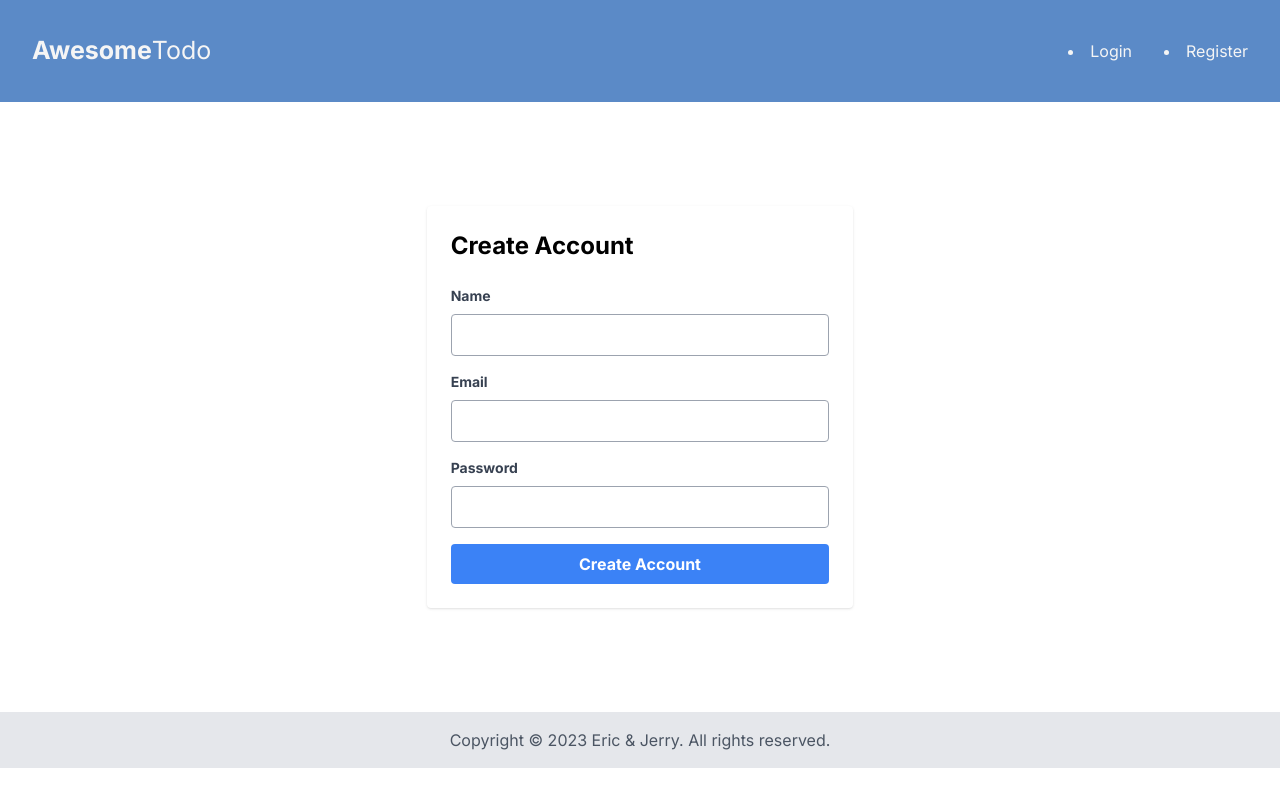
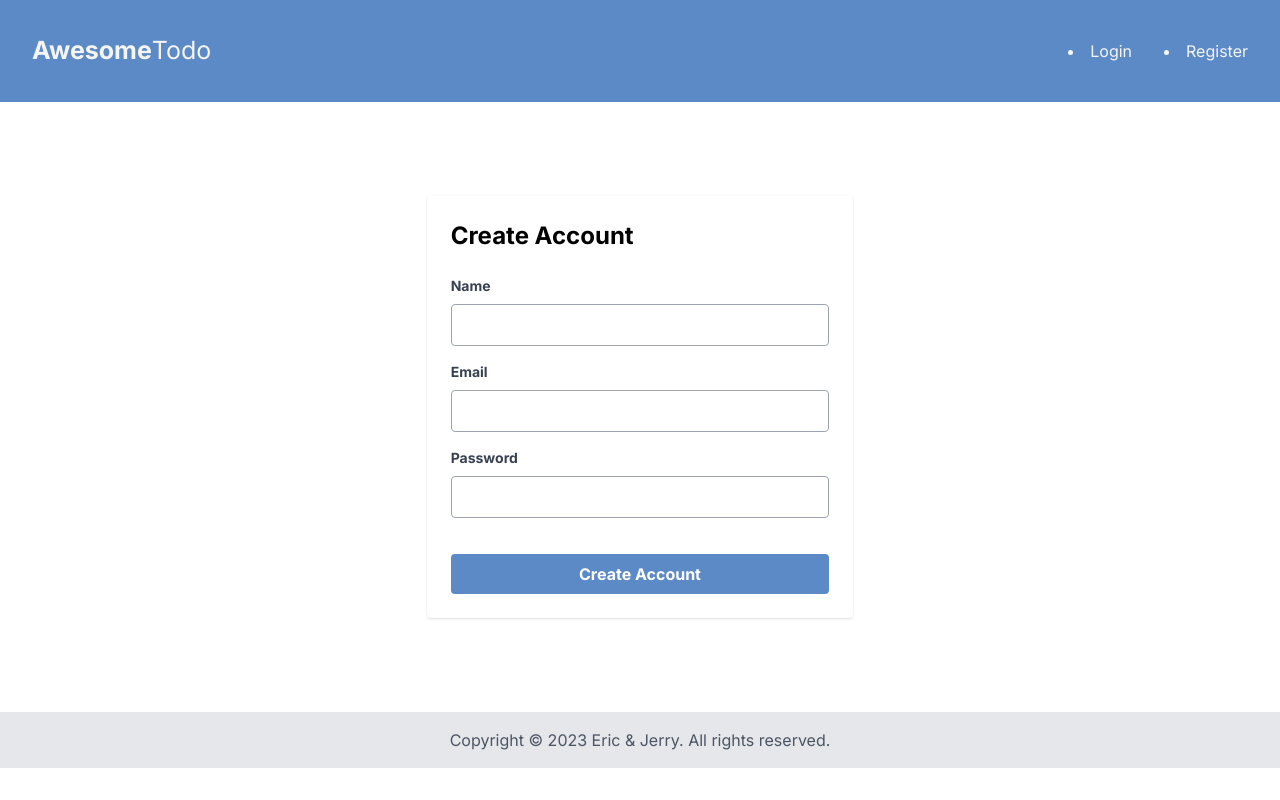
Before and after one commit to ericz02/Project3-Todo-App, a Next.js app: page /register in a window 1280 px wide. Built offline with nearby package versions, Linux system fonts and the light colour scheme.

Commit message:
precise color change

```diff
--- a/components/Register.jsx
+++ b/components/Register.jsx
@@ -9,8 +9,6 @@ const Register = () => {
 
     const handleSubmit = (e) => {
     e.preventDefault();
-
-    // Here you can handle the form submission, e.g., send data to an API
 
     // Reset form fields
     setName('');
@@ -47,7 +45,8 @@ const Register = () => {
                 />
             </div>
             <div className="mb-4">
-                <label className="block text-gray-700 text-sm font-bold mb-2" htmlFor="password">
+                <label className="block text-gray-700 text-sm font-bold mb-2"
+                    htmlFor="password">
                     Password
                 </label>
                 <input
@@ -59,10 +58,9 @@ const Register = () => {
                 />
             </div>
             <button
-                className="w-full bg-blue-500 hover:bg-blue-700 text-white font-bold py-2 px-4 rounded"
+                className="w-full bg-[#5B8AC7] hover:bg-[#719ed9] text-white font-bold py-2 px-4 rounded mt-5"
                 type="submit"
-                onClick={handleSubmit}
-            >
+                onClick={handleSubmit}>
                 Create Account
             </button>
             </form>
```
Lines whose indentation alone changed are shown as unchanged.
